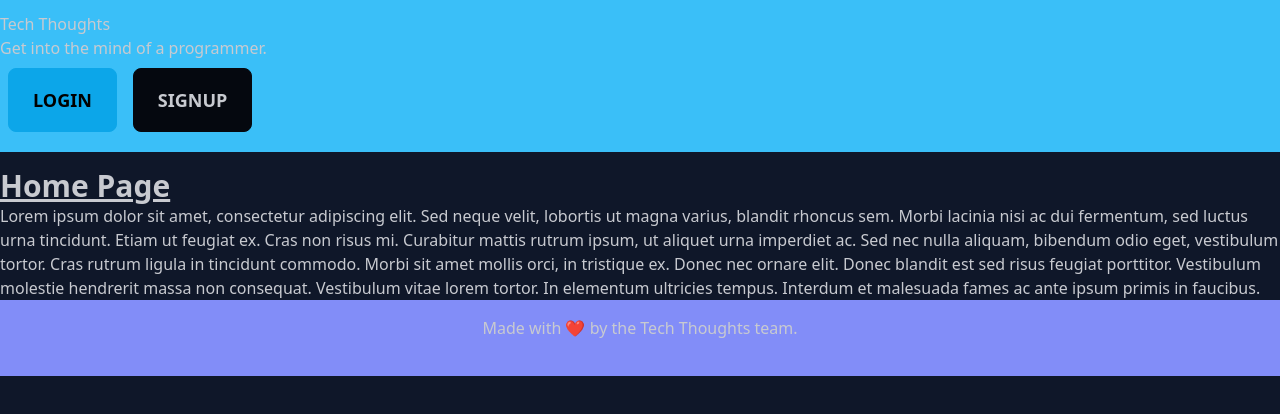
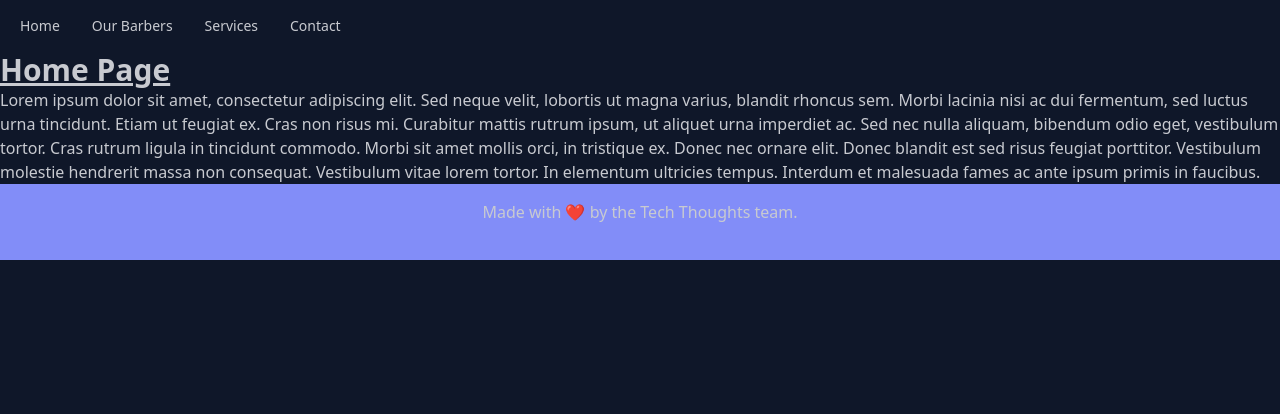
Before and after one commit to princessjenn/project-03, a React (Vite) app in the folder client/: page / in a window 1280 px wide. Shown: the top 414 px of the page. Built offline with nearby package versions, Linux system fonts and the light colour scheme.

Commit message:
Created navbar to render on each page click

```diff
--- a/client/src/App.jsx
+++ b/client/src/App.jsx
@@ -9,7 +9,8 @@ import { setContext } from "@apollo/client/link/context";
 import { BrowserRouter as Router, Routes, Route } from "react-router-dom";
 
 import HomePage from "./pages/HomePage";
-import Header from "./components/Header";
+import NavTabs from "./components/NavTabs/NavTabs"
+// import Header from "./components/Header";
 import Signup from "./pages/Signup";
 import Login from "./pages/Login";
 import Profile from "./pages/Profile";
@@ -47,7 +48,8 @@ function App() {
     <ApolloProvider client={client}>
       <Router>
         <div className="flex-column justify-flex-start min-100-vh">
-          <Header />
+          {/* <Header /> */}
+          <NavTabs />
           <div className="container">
             <Routes>
               <Route path="/" element={<HomePage />} />
--- a/client/src/components/NavTabs/NavTabs.jsx
+++ b/client/src/components/NavTabs/NavTabs.jsx
@@ -2,44 +2,35 @@ import React from 'react';
 
 function NavTabs({ currentPage, handlePageChange }) {
   return (
-      <ul className="nav nav-tabs">
-        <li className="nav-item">
+    <ul className="menu menu-horizontal px-1">
+      <li>
         <a
-            href="#home"
-            onClick={() => handlePageChange('Home')}
-
-
-            className={currentPage === 'Home' ? 'nav-link active' : 'nav-link'}
+          onClick={() => handlePageChange('HomePage')}
+          className={currentPage === 'HomePage' ? 'active' : ''}
         >
           Home
         </a>
       </li>
-        <li className="nav-item">
+      <li>
         <a
-            href="#barbers"
           onClick={() => handlePageChange('Barbers')}
-
-            className={currentPage === 'Barbers' ? 'nav-link active' : 'nav-link'}
+          className={currentPage === 'Barbers' ? 'active' : ''}
         >
           Our Barbers
         </a>
       </li>
-        <li className="nav-item">
+      <li>
         <a
-            href="#services"
           onClick={() => handlePageChange('Services')}
-
-            className={currentPage === 'Services' ? 'nav-link active' : 'nav-link'}
+          className={currentPage === 'Services' ? 'active' : ''}
         >
           Services
         </a>
       </li>
-        <li className="nav-item">
+      <li>
         <a
-            href="#contact"
-
           onClick={() => handlePageChange('Contact')}
-            className={currentPage === 'Contact' ? 'nav-link active' : 'nav-link'}
+          className={currentPage === 'Contact' ? 'active' : ''}
         >
           Contact
         </a>
@@ -49,5 +40,4 @@ function NavTabs({ currentPage, handlePageChange }) {
 }
 
 
-
 export default NavTabs;
--- a/client/src/pages/HomePage/index.jsx
+++ b/client/src/pages/HomePage/index.jsx
@@ -1,6 +1,6 @@
 import React from "react";
 
-export default function Home() {
+export default function HomePage() {
   return (
     <div>
       <h1 className="text-3xl font-bold underline">Home Page</h1>
```
Lines whose indentation alone changed are shown as unchanged.
